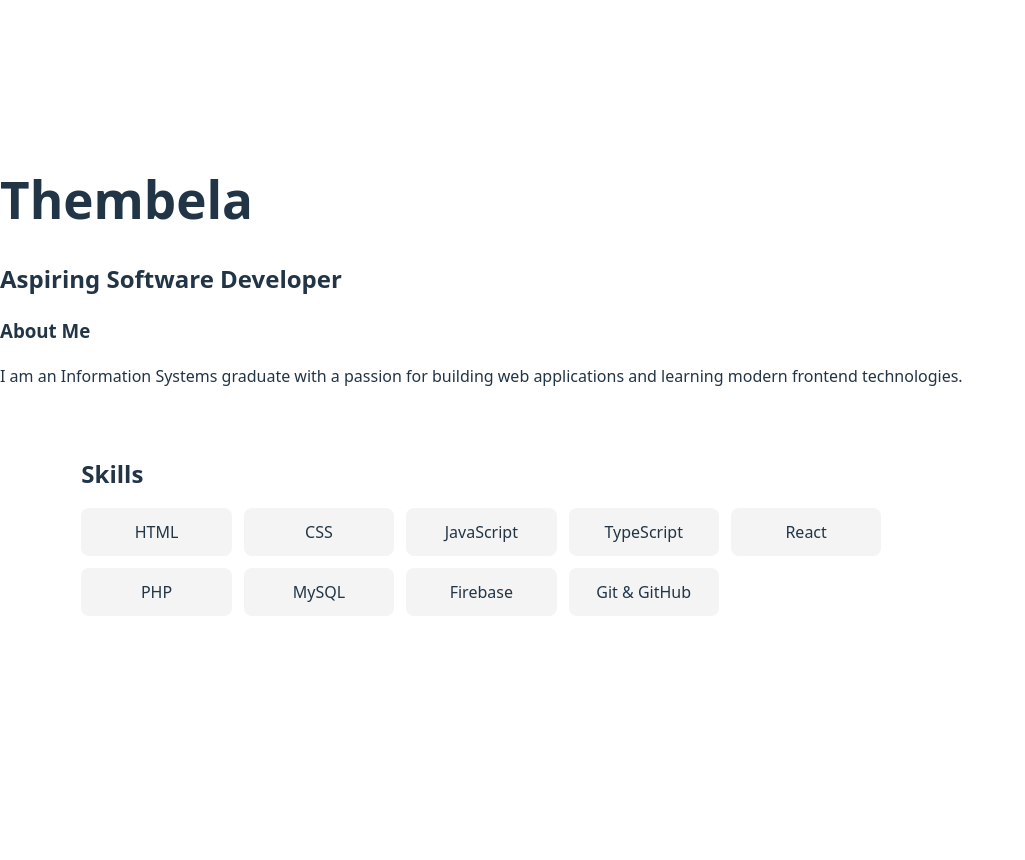
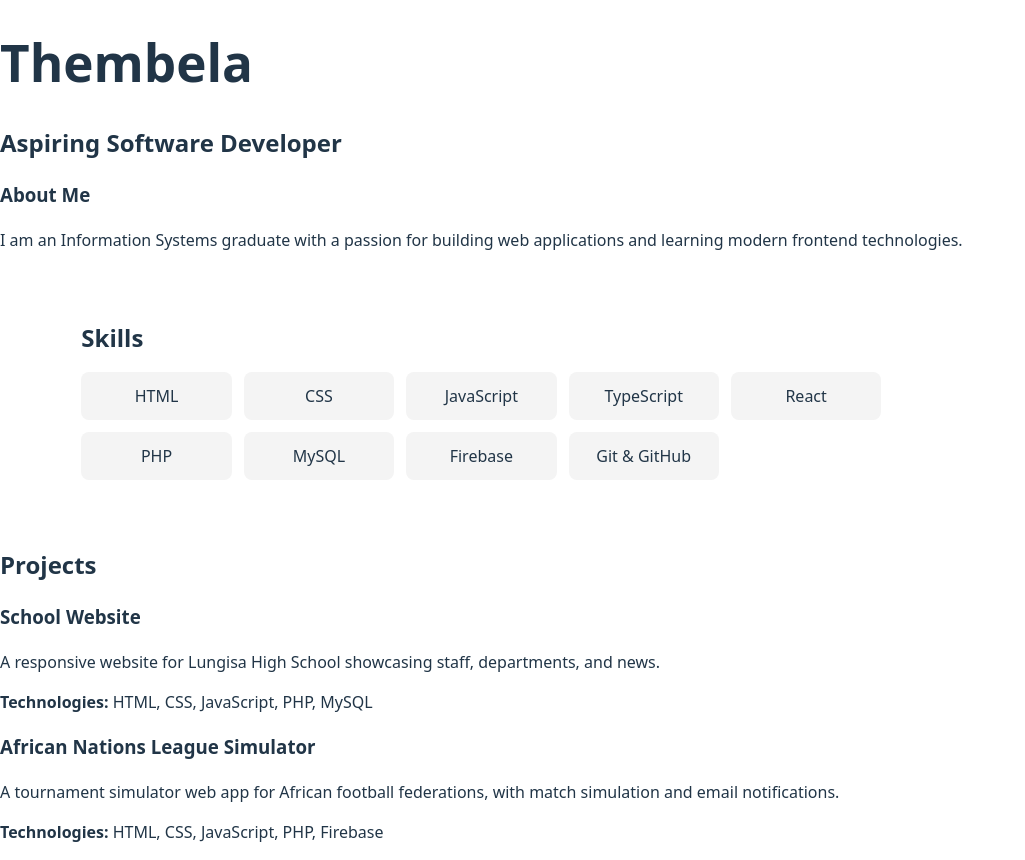
Before and after one commit to Thembela2/portfolio-website, a React (Vite) app in the folder portfolio/: page / in a window 1280 px wide. Shown: the whole page, without its empty margins (0-1025 px from the left). Before the commit the page ends 800 px from the top, so only its background shows below. Built offline with nearby package versions, Linux system fonts and the light colour scheme.

Commit message:
Added Projects component

```diff
--- a/portfolio/src/App.tsx
+++ b/portfolio/src/App.tsx
@@ -1,13 +1,15 @@
-import Header from "./components/Header";  // Header component
-import About from "./components/About";    // About component
-import Skills from "./components/Skills";  // Skills component
+import Header from "./components/Header";
+import About from "./components/About";
+import Skills from "./components/Skills";
+import Projects from "./components/Projects"; // import Projects
 
 function App() {
   return (
     <>
-      <Header />   {/* Header section */}
-      <About />    {/* About section */}
-      <Skills />   {/* Skills section */}
+      <Header />
+      <About />
+      <Skills />
+      <Projects /> {/* Projects section added */}
     </>
   );
 }
--- /dev/null
+++ b/portfolio/src/components/Projects.tsx
@@ -0,0 +1,54 @@
+// First, define a TypeScript interface for a Project
+// This helps us know exactly what properties each project should have
+interface Project {
+  name: string;           // Project title
+  description: string;    // Short description of the project
+  technologies: string[]; // List of technologies used
+}
+
+// Create an array of your projects
+// You can add as many projects as you like here
+const projects: Project[] = [
+  {
+    name: "School Website",
+    description:
+      "A responsive website for Lungisa High School showcasing staff, departments, and news.",
+    technologies: ["HTML", "CSS", "JavaScript", "PHP", "MySQL"],
+  },
+  {
+    name: "African Nations League Simulator",
+    description:
+      "A tournament simulator web app for African football federations, with match simulation and email notifications.",
+    technologies: ["HTML", "CSS", "JavaScript", "PHP", "Firebase"],
+  },
+];
+
+const Projects = () => {
+  return (
+    // Section for the Projects component
+    <section id="projects">
+      <h2>Projects</h2>
+
+      {/* Map through the projects array and display each project */}
+      <div className="project-list">
+        {projects.map((project) => (
+          <div key={project.name} className="project-card">
+            {/* Project title */}
+            <h3>{project.name}</h3>
+
+            {/* Project description */}
+            <p>{project.description}</p>
+
+            {/* Technologies used */}
+            <p>
+              <strong>Technologies:</strong> {project.technologies.join(", ")}
+            </p>
+          </div>
+        ))}
+      </div>
+    </section>
+  );
+};
+
+// Export so App.tsx can use it
+export default Projects;
```
